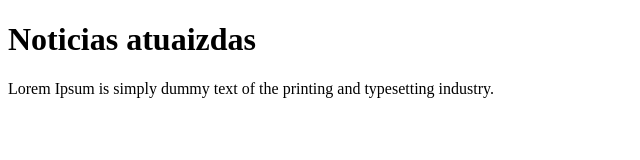
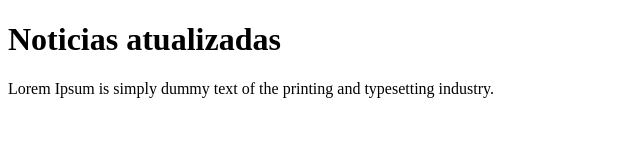
Before and after one commit to mmaalencar/jornallocal, a plain HTML site: page Index.html in a window 1280 px wide. Shown: the full height of the page, 0-640 px from the left. Drawn offline with Linux system fonts and the light colour scheme.

Commit message:
Atualização para resolver conflitos

```diff
--- a/Index.html
+++ b/Index.html
@@ -7,7 +7,7 @@
     <title>Jornal Local</title>
 </head>
 <body>
-    <h1>Noticias atuaizdas</h1>
+    <h1>Noticias atualizadas</h1>
     <p>Lorem Ipsum is simply dummy text of the printing and typesetting industry.</p>
 </body>
 </html>
```
